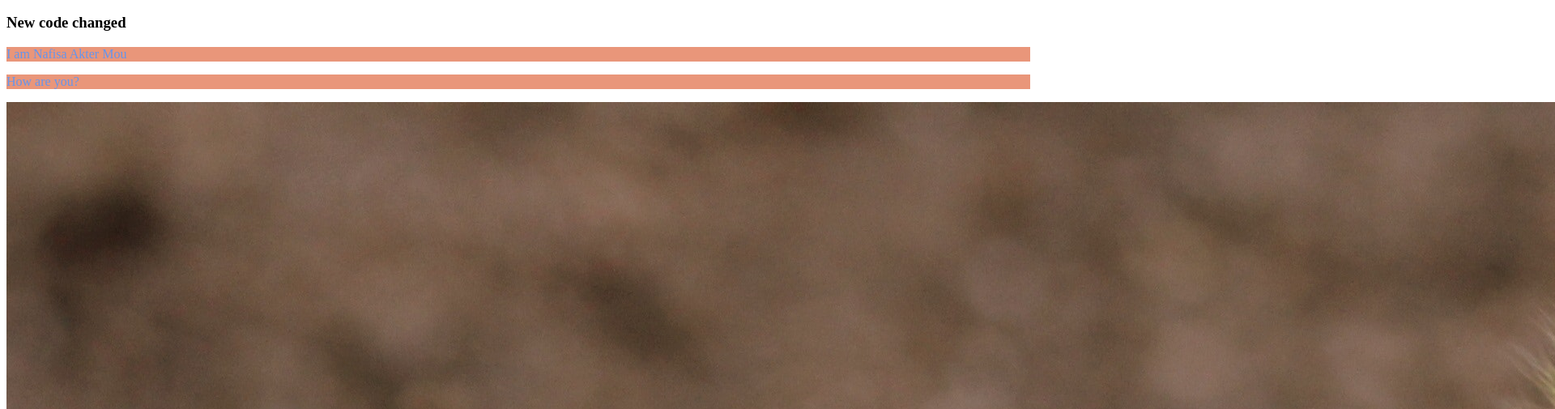
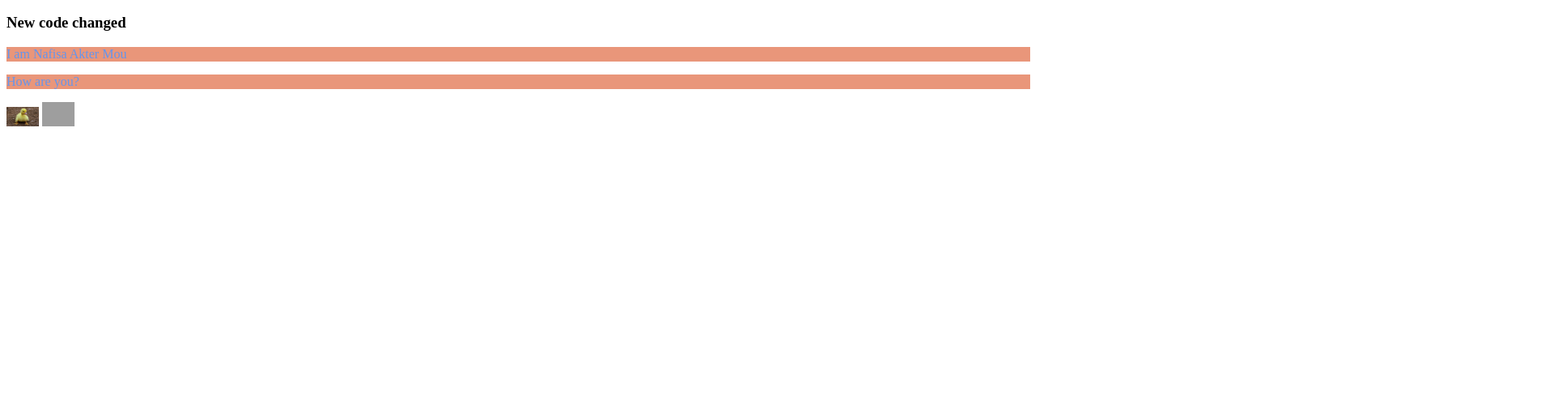
Before and after one commit to nafisamou/my-first-repo, a plain HTML site: page index.html in a window 1280 px wide. Shown: the part 110-615 px from the top of the page at 81% size, 1920 px wide, since content can reach past the window. Drawn offline with Linux system fonts and the light colour scheme; grey boxes are pictures that could not be loaded.

Commit message:
corrected

```diff
--- a/index.html
+++ b/index.html
@@ -13,8 +13,8 @@
     <h3> New code changed </h3>
     <p> I am Nafisa Akter Mou </p>
     <p> How are you?</p>
-    <img src="pexels-pixabay-162140.jpg" alt="">
-    <img src="alice-alinari-FVrXs076Df8-unsplash.jpg" alt="">
+    <img width="40px" src="pexels-pixabay-162140.jpg" alt="">
+    <img width="40px" src="alice-alinari-FVrXs076Df8-unsplash.jpg" alt="">
 
 </body>
 </html>
```
